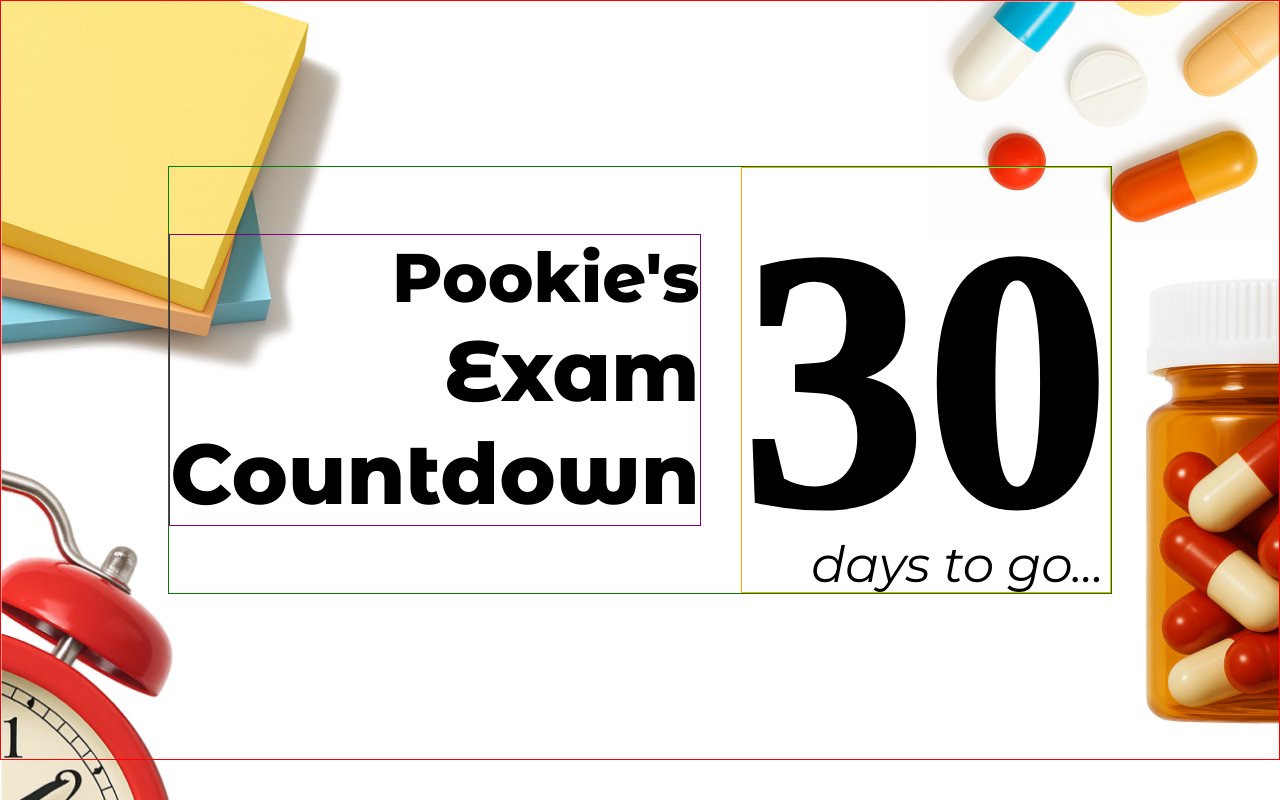
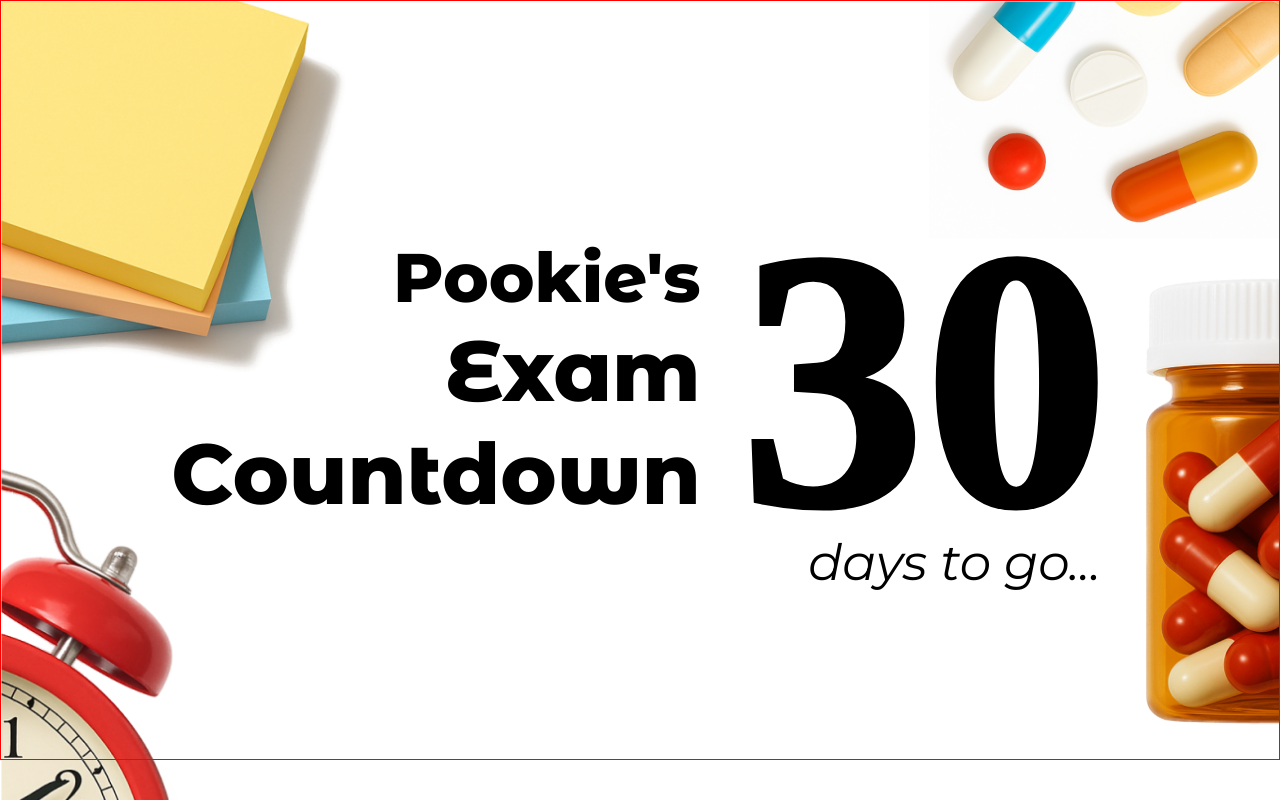
Before and after one commit to cherryliu27/exam-countdown, a React (Vite) app: page / in a window 1280 px wide. Shown: the top 800 px of the page. Built offline with nearby package versions, Linux system fonts and the light colour scheme; a web font is replaced by a local one.

Commit message:
media queries

```diff
--- a/src/App.css
+++ b/src/App.css
@@ -144,6 +144,7 @@
 
 .title-name {
   font-size: 2.4rem;
+  margin-top: 25px;
 }
 
 .title-text {
@@ -156,7 +157,7 @@
   font-size: 13rem;
   -webkit-text-stroke: 6px #000;
   /* position: static; */
-  margin-top: -20px;
+  margin-top: -30px;
   /* border: 1px solid orange; */
   /* display: flex;
   justify-content: center;
@@ -218,6 +219,7 @@
 @media screen and (min-width: 700px) {
   .title-name {
     font-size: 3rem;
+    margin-top: 0;
   }
 
   .title-text {
@@ -226,7 +228,6 @@
 
   .countdown-number {
     font-size: 16rem;
-    border: 1px solid orange;
     margin-top: -40px;
   }
 
@@ -243,13 +244,11 @@
   .main-text {
     display: flex;
     align-items: center;
-    border: 1px solid green;
   }
 
   .title {
     display: flex;
     flex-direction: column;
-    border: 1px solid purple;
     text-align: right;
   }
 
```
